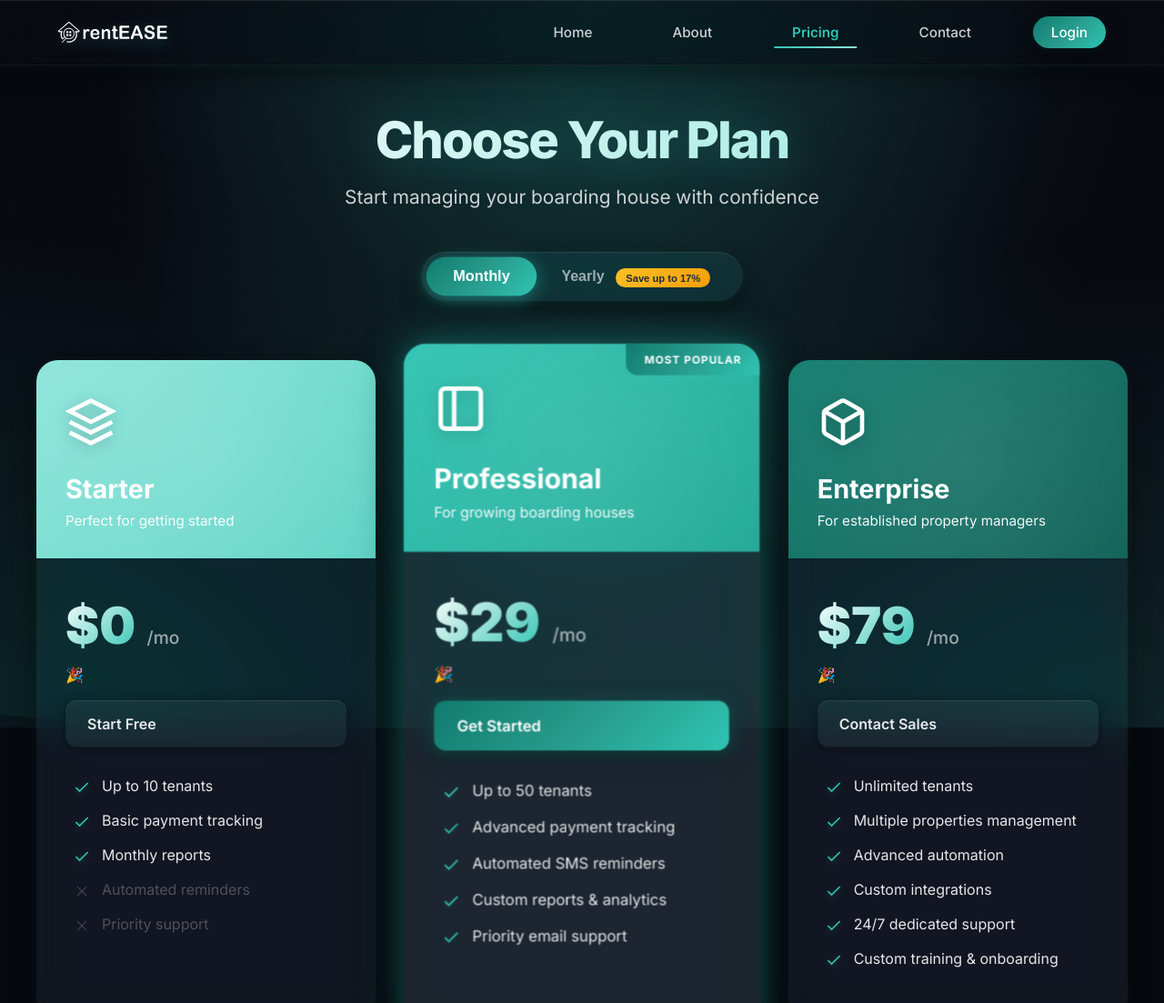
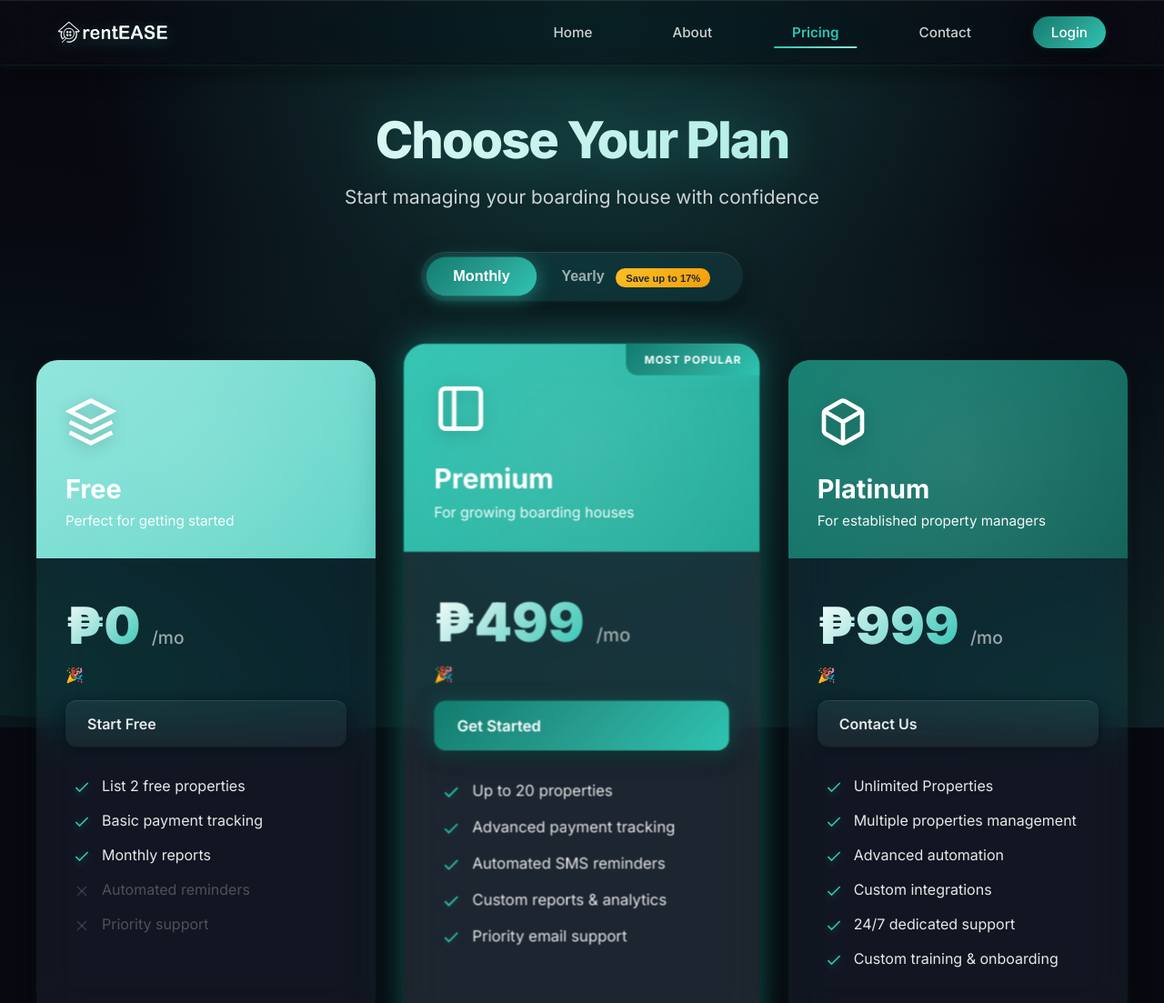
Before and after one commit to jmsagtn/rentEASE, a website: page Docs/pricing_page.html in a window 1280 px wide. Shown: the top 1103 px of the page at 91% size. Drawn offline with Linux system fonts and the light colour scheme.

Commit message:
updated the code for landing pages

```diff
--- a/Docs/css/pricing_page.css
+++ b/Docs/css/pricing_page.css
@@ -660,9 +660,7 @@ nav.scrolled {
     transform: translateY(-2px);
     box-shadow: var(--shadow-lg), 0 8px 30px rgba(47, 196, 178, 0.6);
 }
-    box-shadow: 0 8px 30px rgba(47, 196, 178, 0.6);
-    transform: translateY(-3px) scale(1.02);
-}
+
 
 /* Features List */
 .features-list {
--- a/Docs/js/pricing_page.js
+++ b/Docs/js/pricing_page.js
@@ -35,20 +35,20 @@ function updatePrices() {
 
             if (currentCycle === 'yearly') {
                 // Update to yearly pricing
-                priceElement.textContent = '$' + yearlyPrice;
+                priceElement.textContent = '₱' + yearlyPrice;
                 periodElement.textContent = '/yr';
 
                 // Calculate and display savings
                 if (monthlyPrice > 0) {
                     const monthlyCost = monthlyPrice * 12;
                     const savings = monthlyCost - yearlyPrice;
-                    savingsElement.textContent = 'Save $' + savings + '/year';
+                    savingsElement.textContent = 'Save ₱' + savings + '/year';
                 } else {
                     savingsElement.textContent = '';
                 }
             } else {
                 // Update to monthly pricing
-                priceElement.textContent = '$' + monthlyPrice;
+                priceElement.textContent = '₱' + monthlyPrice;
                 periodElement.textContent = '/mo';
                 savingsElement.textContent = '';
             }
--- a/Docs/pricing_page.html
+++ b/Docs/pricing_page.html
@@ -65,13 +65,13 @@
                         <path d="M12 2L2 7l10 5 10-5-10-5z"></path>
                         <path d="M2 17l10 5 10-5M2 12l10 5 10-5"></path>
                     </svg>
-                    <h3>Starter</h3>
+                    <h3>Free</h3>
                     <p class="plan-description">Perfect for getting started</p>
                 </div>
 
                 <div class="card-body">
                     <div class="pricing">
-                        <span class="price" data-monthly="0" data-yearly="0">$0</span>
+                        <span class="price" data-monthly="0" data-yearly="0">₱0</span>
                         <span class="period">/mo</span>
                     </div>
                     <div class="savings"></div>
@@ -82,7 +82,7 @@
                             <svg class="check-icon" viewBox="0 0 24 24" fill="none" stroke="currentColor" stroke-width="2">
                                 <polyline points="20 6 9 17 4 12"></polyline>
                             </svg>
-                            <span>Up to 10 tenants</span>
+                            <span>List 2 free properties</span>
                         </li>
                         <li class="included">
                             <svg class="check-icon" viewBox="0 0 24 24" fill="none" stroke="currentColor" stroke-width="2">
@@ -122,13 +122,13 @@
                         <rect x="3" y="3" width="18" height="18" rx="2" ry="2"></rect>
                         <line x1="9" y1="3" x2="9" y2="21"></line>
                     </svg>
-                    <h3>Professional</h3>
+                    <h3>Premium</h3>
                     <p class="plan-description">For growing boarding houses</p>
                 </div>
 
                 <div class="card-body">
                     <div class="pricing">
-                        <span class="price" data-monthly="29" data-yearly="290">$29</span>
+                        <span class="price" data-monthly="499" data-yearly="5900">₱499</span>
                         <span class="period">/mo</span>
                     </div>
                     <div class="savings"></div>
@@ -139,7 +139,7 @@
                             <svg class="check-icon" viewBox="0 0 24 24" fill="none" stroke="currentColor" stroke-width="2">
                                 <polyline points="20 6 9 17 4 12"></polyline>
                             </svg>
-                            <span>Up to 50 tenants</span>
+                            <span>Up to 20 properties</span>
                         </li>
                         <li class="included">
                             <svg class="check-icon" viewBox="0 0 24 24" fill="none" stroke="currentColor" stroke-width="2">
@@ -177,24 +177,24 @@
                         <polyline points="3.27 6.96 12 12.01 20.73 6.96"></polyline>
                         <line x1="12" y1="22.08" x2="12" y2="12"></line>
                     </svg>
-                    <h3>Enterprise</h3>
+                    <h3>Platinum</h3>
                     <p class="plan-description">For established property managers</p>
                 </div>
 
                 <div class="card-body">
                     <div class="pricing">
-                        <span class="price" data-monthly="79" data-yearly="790">$79</span>
+                        <span class="price" data-monthly="999" data-yearly="11000">₱999</span>
                         <span class="period">/mo</span>
                     </div>
                     <div class="savings"></div>
-                    <div class="cta-btn" style="cursor: default;">Contact Sales</div>
+                    <div class="cta-btn" style="cursor: default;">Contact Us</div>
 
                     <ul class="features-list">
                         <li class="included">
                             <svg class="check-icon" viewBox="0 0 24 24" fill="none" stroke="currentColor" stroke-width="2">
                                 <polyline points="20 6 9 17 4 12"></polyline>
                             </svg>
-                            <span>Unlimited tenants</span>
+                            <span>Unlimited Properties </span>
                         </li>
                         <li class="included">
                             <svg class="check-icon" viewBox="0 0 24 24" fill="none" stroke="currentColor" stroke-width="2">
```
Also changed, not shown: Docs/about.html (+3 -3 lines), Docs/index.html (+2 -2 lines), Docs/login.html (+4 -0 lines).
